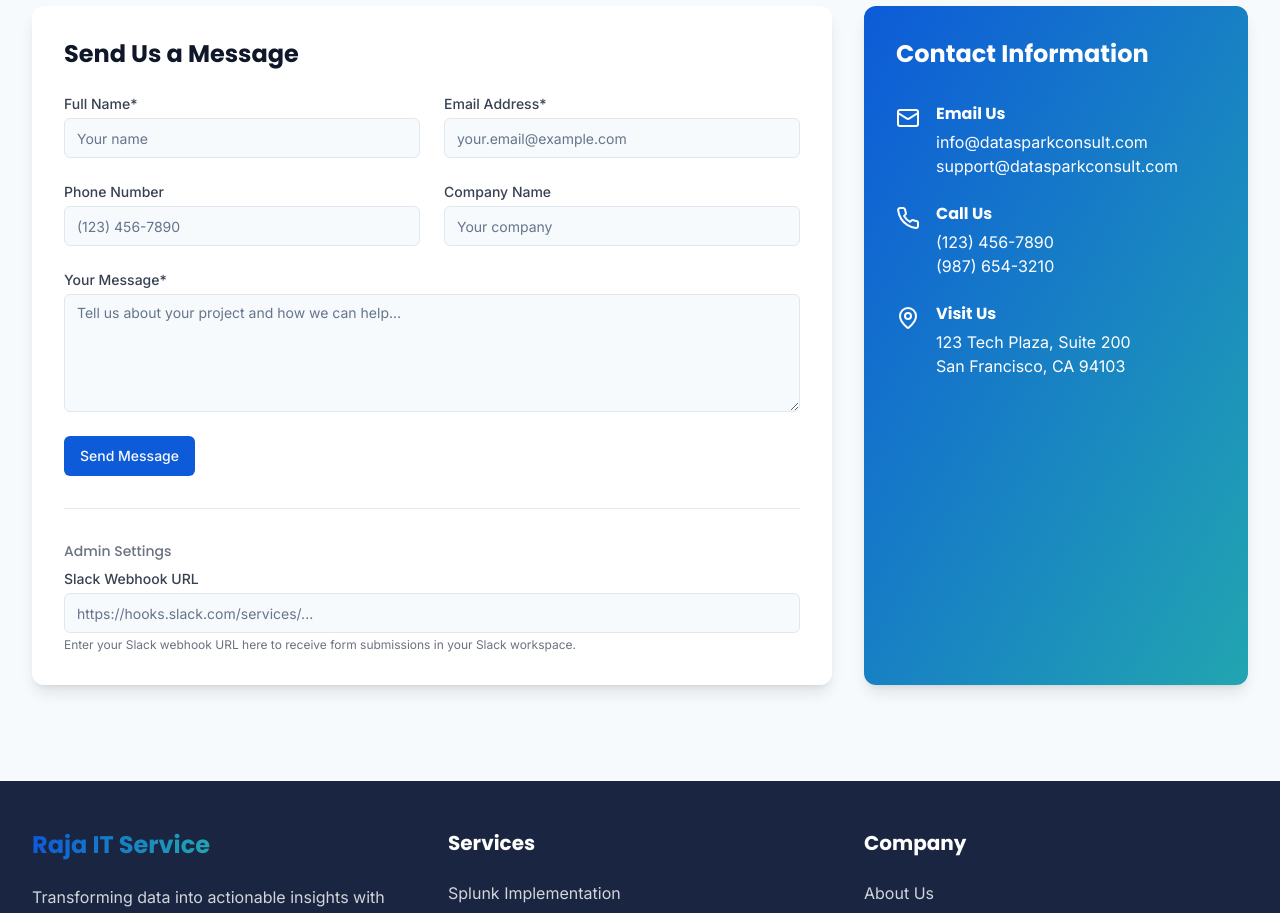
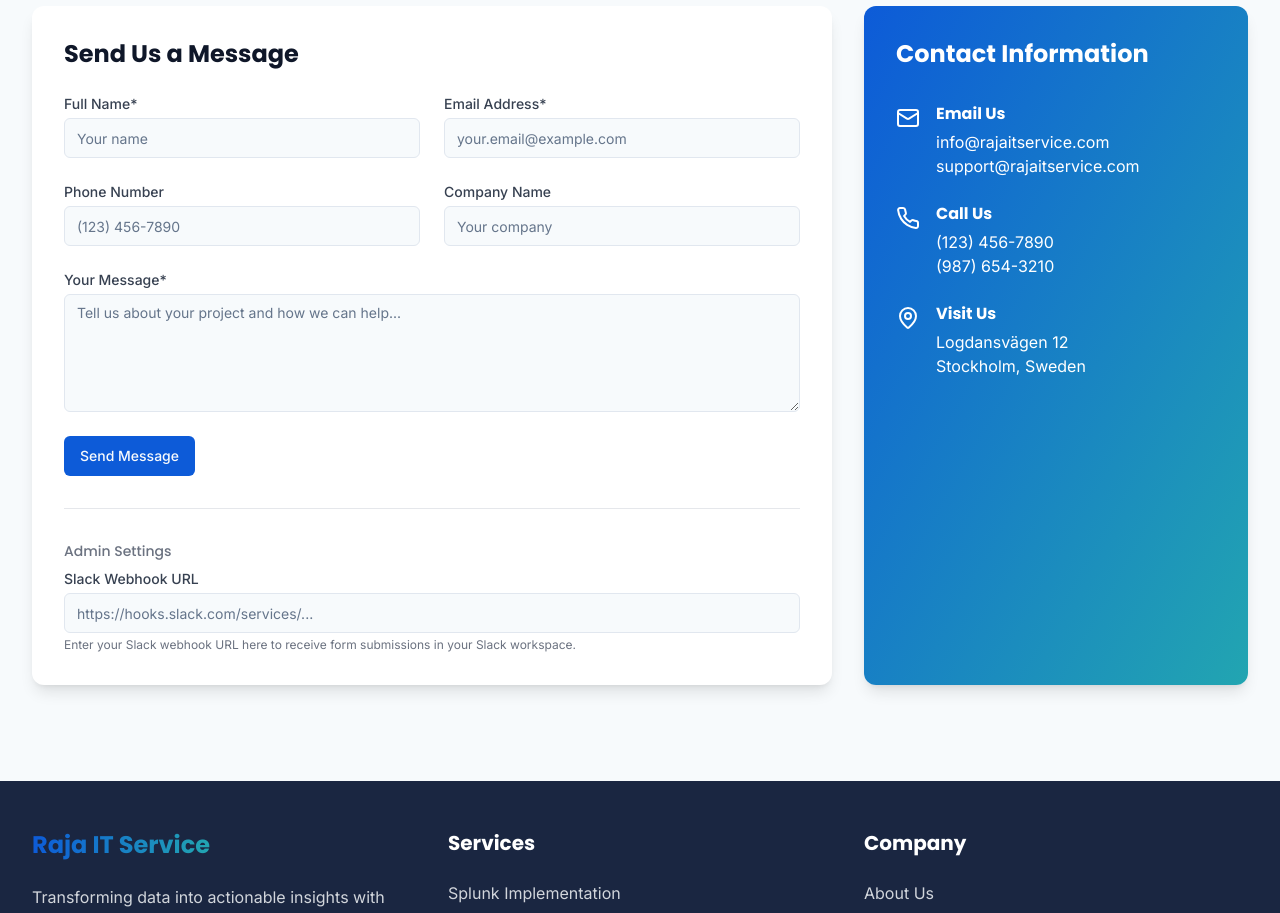
Before and after one commit to rajaitservice/website_v1, a React (Vite) app: page / in a window 1280 px wide. Shown: the part 2460-3373 px from the top of the page. Built offline with nearby package versions, Linux system fonts and the light colour scheme.

Commit message:
Update contact information
Update address and contact email in the contact component.

```diff
--- a/src/components/Contact.tsx
+++ b/src/components/Contact.tsx
@@ -269,8 +269,8 @@ const Contact = () => {
                 <Mail className="h-6 w-6 mt-1" />
                 <div>
                   <h4 className="font-bold">Email Us</h4>
-                  <p className="mt-1">info@datasparkconsult.com</p>
-                  <p>support@datasparkconsult.com</p>
+                  <p className="mt-1">info@rajaitservice.com</p>
+                  <p>support@rajaitservice.com</p>
                 </div>
               </div>
 
@@ -288,8 +288,8 @@ const Contact = () => {
                 <div>
                   <h4 className="font-bold">Visit Us</h4>
                   <p className="mt-1">
-                    123 Tech Plaza, Suite 200<br />
-                    San Francisco, CA 94103
+                    Logdansvägen 12<br />
+                    Stockholm, Sweden
                   </p>
                 </div>
               </div>
```
